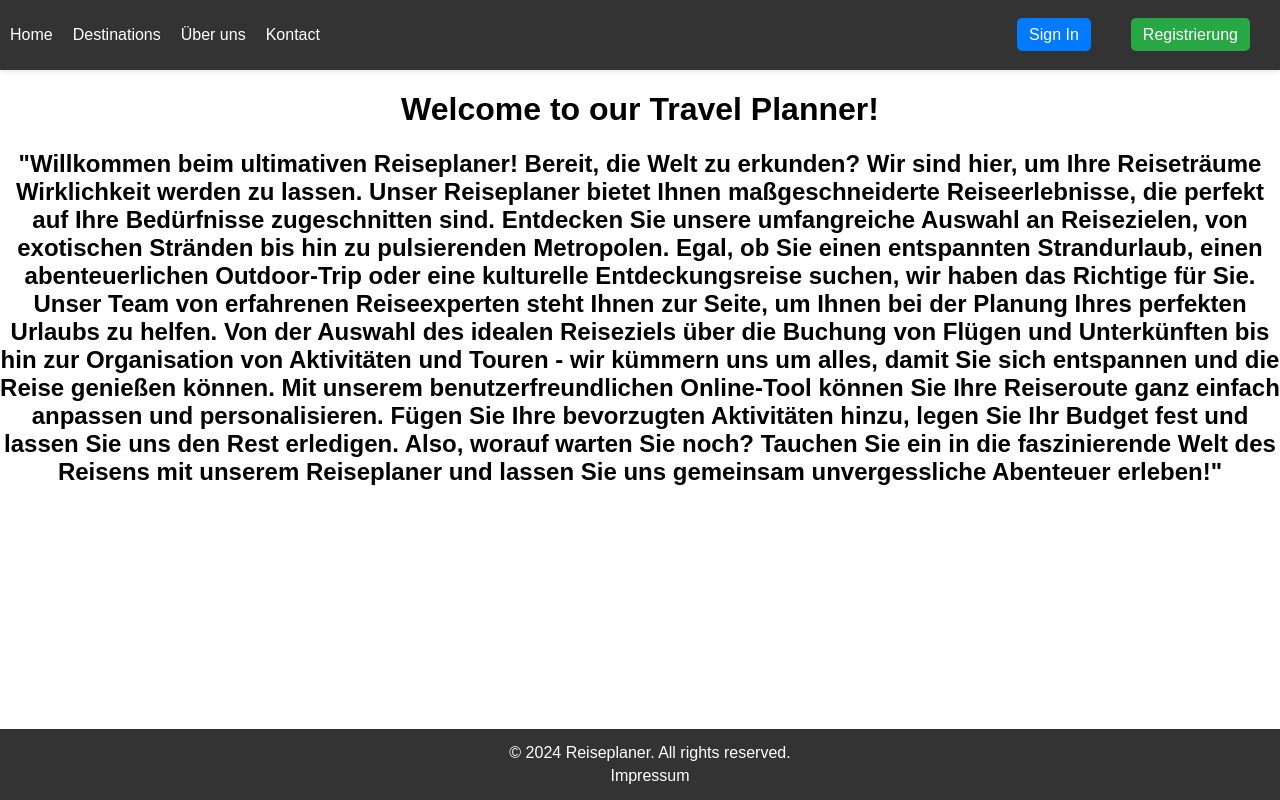
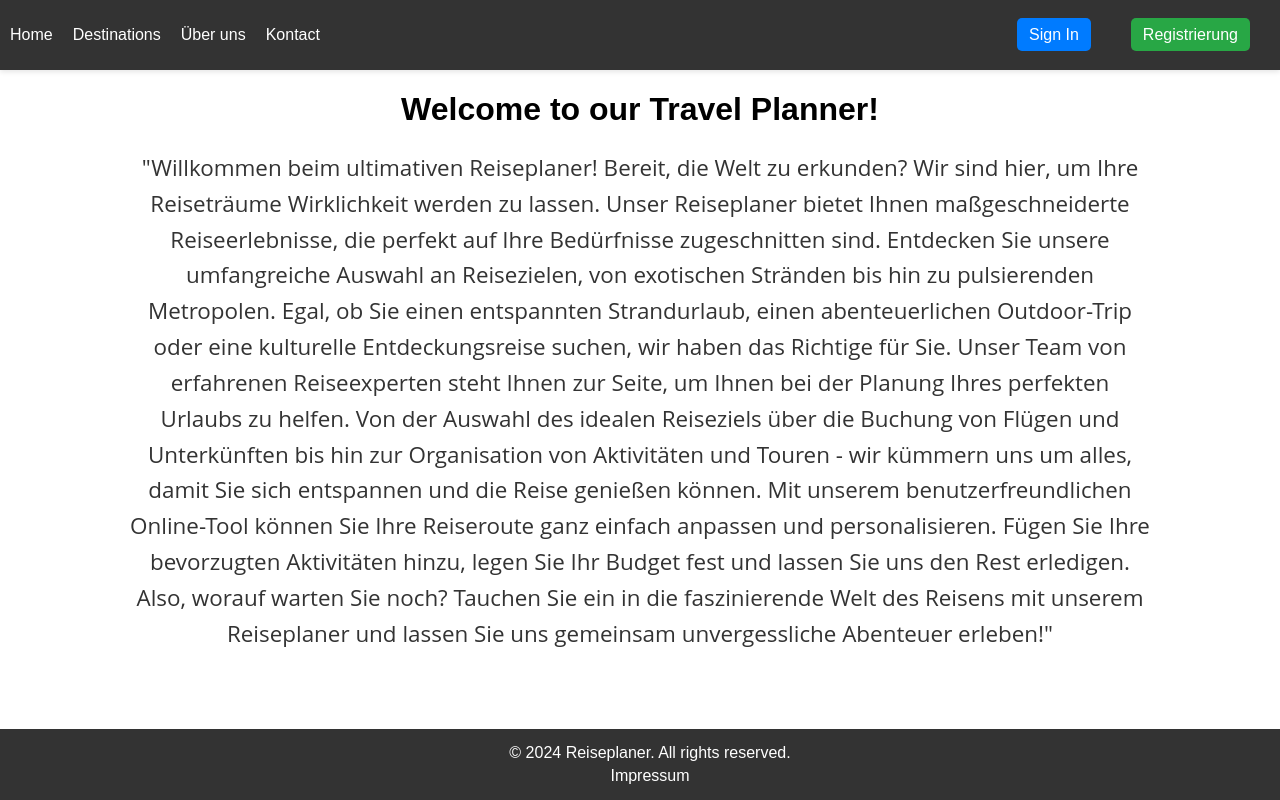
Before and after one commit to MauriceTre/Abschlussprojekt, a React (Create React App) app: page / in a window 1280 px wide. Built offline with nearby package versions, Linux system fonts and the light colour scheme.

Commit message:
change css

```diff
--- a/src/styles/App.css
+++ b/src/styles/App.css
@@ -47,3 +47,20 @@ body {
     color: #fff;
     text-decoration: none;
   }
+  h2 {
+    font-family: 'Open Sans', sans-serif;
+    font-size: 1.4rem;
+    color: #333;
+    font-weight: 400;
+    line-height: 1.6;
+    margin: 20px auto; /* Zentrierung des Blocks */
+    width: 80%; /* Breite des Blocks */
+    text-align: center;
+    display: block; /* Als Blockelement anzeigen */
+    transition: color 0.3s ease, transform 0.3s ease;
+  }
+
+  h2:hover {
+    color: #474d54;
+    transform: scale(1.05);
+  }
```
